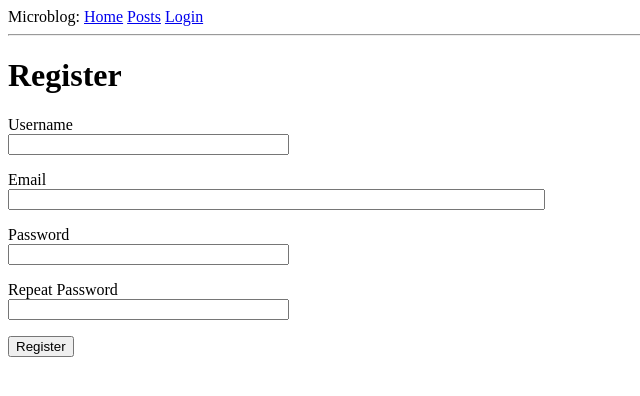
After one commit to zqf0722/Microblog, a Flask app: page /register in a window 1280 px wide. The commit adds this page. Shown: the top 396 px of the page, without its empty margins (0-640 px from the left). Run offline with Flask 2, Linux system fonts and the light colour scheme.

Commit message:
Add user login

```diff
--- a/app/__init__.py
+++ b/app/__init__.py
@@ -2,10 +2,13 @@ from flask import Flask
 from config import Config
 from flask_sqlalchemy import SQLAlchemy
 from flask_migrate import Migrate
+from flask_login import LoginManager
 
 app = Flask(__name__)
 app.config.from_object(Config)
 db = SQLAlchemy(app)
 migrate = Migrate(app,db)
+login = LoginManager(app)
+login.login_view = 'login'
 
 from app import routes, models
--- a/app/forms.py
+++ b/app/forms.py
@@ -1,9 +1,28 @@
 from flask_wtf import FlaskForm
 from wtforms import StringField, PasswordField, BooleanField, SubmitField
-from wtforms.validators import DataRequired
+from wtforms.validators import ValidationError, DataRequired, Email, EqualTo
+from app.models import User
 
 class LoginForm(FlaskForm):
     username = StringField('Username', validators=[DataRequired()])
     password = PasswordField('Password', validators=[DataRequired()])
     remember_me = BooleanField('Remember Me')
     submit = SubmitField('Sign In')
+
+class RegistrationForm(FlaskForm):
+    username = StringField('Username', validators=[DataRequired()])
+    email = StringField('Email', validators=[DataRequired(), Email()])
+    password = PasswordField('Password', validators=[DataRequired()])
+    password2 = PasswordField(
+        'Repeat Password', validators=[DataRequired(), EqualTo('password')])
+    submit = SubmitField('Register')
+
+    def validate_username(self, username):
+        user = User.query.filter_by(username = username.data).first()
+        if user:
+            raise ValidationError('The username has been taken. Choose another one.')
+
+    def validate_email(self, email):
+        email = User.query.filter_by(email = email.data).first()
+        if email:
+            raise ValidationError('The email address was already registered. Choose another one or login with it.')
--- a/app/routes.py
+++ b/app/routes.py
@@ -1,14 +1,17 @@
-from flask import render_template, redirect, flash, url_for
-from app import app
-from app.forms import LoginForm
+from flask import render_template, redirect, flash, url_for, request
+from flask_login import current_user, login_user, logout_user, login_required
+from werkzeug.urls import url_parse
+from app.models import User
+from app import app, db
+from app.forms import LoginForm, RegistrationForm
 
 @app.route('/')
 def home():
     return render_template('base.html', title='Welcome')
 
 @app.route('/index')
+@login_required
 def index():
-    user = {'username':'Qifeng'}
     posts = [
         {
             'author': {'username': 'John'},
@@ -19,14 +22,44 @@ def index():
             'body': 'Want to go for a trip!'
         }
     ]
-    return render_template('index.html',title = 'Home', user = user, posts = posts)
+    return render_template('index.html',title = 'Home', posts = posts)
 
 @app.route('/login', methods = ['POST', 'GET'])
 def login():
+    if current_user.is_authenticated:
+        return redirect(url_for('index'))
     form = LoginForm()
     if form.validate_on_submit():
+        user = User.query.filter_by(username = form.username.data).first()
+        if user is None or not user.check_password(form.password.data):
+            flash('Invalid username or password')
+            return redirect(url_for('login'))
+        login_user(user, remember=form.remember_me.data)
         flash('Login request for user {}, remember_me={}'.format(
             form.username.data, form.remember_me.data
         ))
+        next_page = request.args.get('next')
+        if not next_page or url_parse(next_page).netloc != '':
+            next_page = url_for('index')
+        return redirect(next_page)
+    return render_template('login.html', title = 'Sign In', form = form)
+
+@app.route('/logout')
+def logout():
+    logout_user()
+    return redirect(url_for('index'))
+
+@app.route('/register', methods=['GET', 'POST'])
+def register():
+    if current_user.is_authenticated:
+        flash('You already log in!')
         return redirect(url_for('index'))
-    return render_template('login.html', title = 'Sign In', form = form)
+    form = RegistrationForm()
+    if form.validate_on_submit():
+        user = User(username=form.username.data, email=form.email.data)
+        user.set_password(form.password.data)
+        db.session.add(user)
+        db.session.commit()
+        flash('Congratulations, you are now a registered user!')
+        return redirect(url_for('login'))
+    return render_template('register.html', title='Register', form=form)
--- a/app/templates/base.html
+++ b/app/templates/base.html
@@ -11,8 +11,13 @@
 <body>
         <div>
             Microblog:
-            <a href="{{ url_for('index') }}">Home</a>
+            <a href="{{ url_for('home') }}">Home</a>
+            <a href="{{ url_for('index') }}">Posts</a>
+            {% if current_user.is_anonymous %}
             <a href="{{ url_for('login') }}">Login</a>
+            {% else %}
+            <a href="{{ url_for('logout') }}">Logout</a>
+            {% endif %}
         </div>
         <hr>
         {% with messages = get_flashed_messages() %}
--- a/app/templates/index.html
+++ b/app/templates/index.html
@@ -1,7 +1,7 @@
 {% extends "base.html" %}
 
 {% block content %}
-    <h1>Hi, {{ user.username }}!</h1>
+    <h1>Hi, {{ current_user.username }}!</h1>
     {% for post in posts %}
     <div><p>{{ post.author.username }} says: <b>{{ post.body }}</b></p></div>
     {% endfor %}
--- a/app/templates/login.html
+++ b/app/templates/login.html
@@ -21,4 +21,5 @@
         <p>{{ form.remember_me() }} {{ form.remember_me.label }}</p>
         <p>{{ form.submit() }}</p>
     </form>
+    <p>New User? <a href="{{ url_for('register') }}">Click to Register!</a></p>
 {% endblock %}
--- /dev/null
+++ b/app/templates/register.html
@@ -0,0 +1,37 @@
+{% extends "base.html" %}
+
+{% block content %}
+    <h1>Register</h1>
+    <form action="" method="post">
+        {{ form.hidden_tag() }}
+        <p>
+            {{ form.username.label }}<br>
+            {{ form.username(size=32) }}<br>
+            {% for error in form.username.errors %}
+            <span style="color: red;">[{{ error }}]</span>
+            {% endfor %}
+        </p>
+        <p>
+            {{ form.email.label }}<br>
+            {{ form.email(size=64) }}<br>
+            {% for error in form.email.errors %}
+            <span style="color: red;">[{{ error }}]</span>
+            {% endfor %}
+        </p>
+        <p>
+            {{ form.password.label }}<br>
+            {{ form.password(size=32) }}<br>
+            {% for error in form.password.errors %}
+            <span style="color: red;">[{{ error }}]</span>
+            {% endfor %}
+        </p>
+        <p>
+            {{ form.password2.label }}<br>
+            {{ form.password2(size=32) }}<br>
+            {% for error in form.password2.errors %}
+            <span style="color: red;">[{{ error }}]</span>
+            {% endfor %}
+        </p>
+        <p>{{ form.submit() }}</p>
+    </form>
+{% endblock %}
--- a/main.py
+++ b/main.py
@@ -1 +1,6 @@
-from app import app
+from app import app, db
+from app.models import User, Post
+
+@app.shell_context_processor
+def make_shell_context():
+    return {'db': db, 'User': User, 'Post': Post}
```
Also changed, not shown: app/models.py (+14 -2 lines), app.db.
